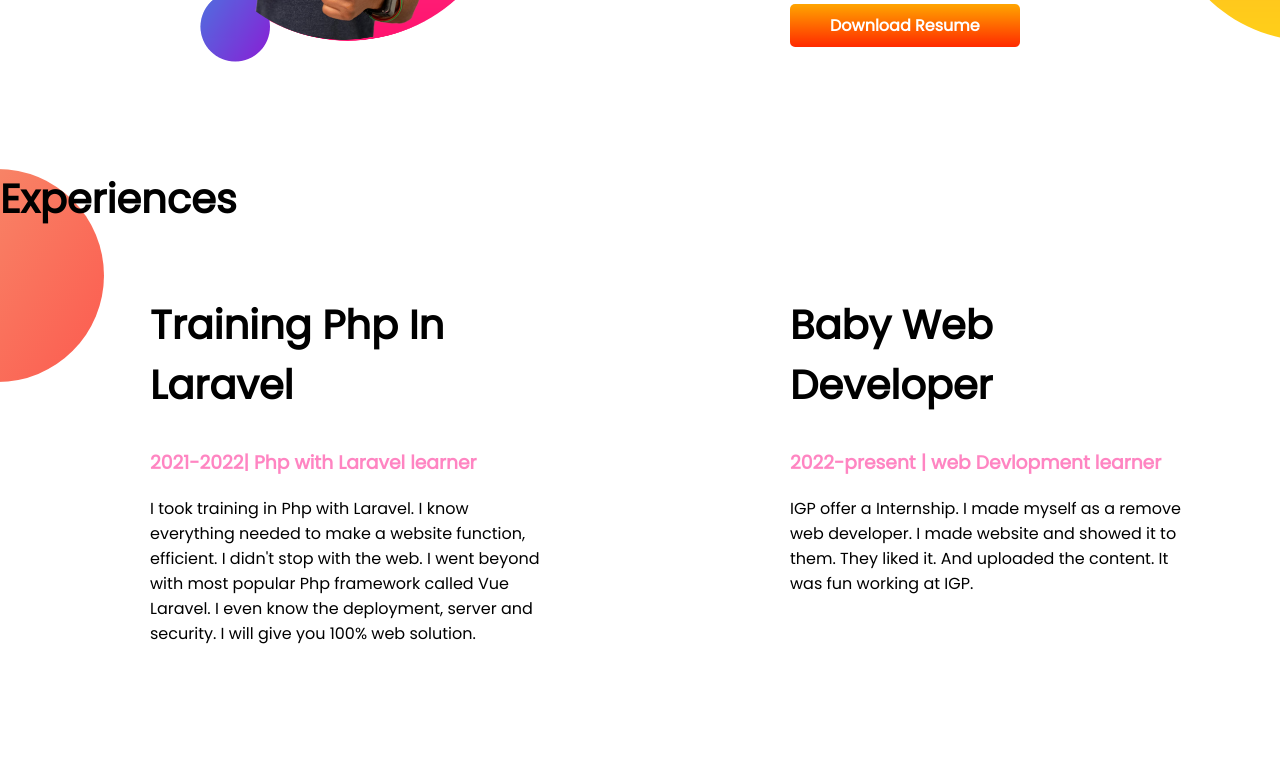
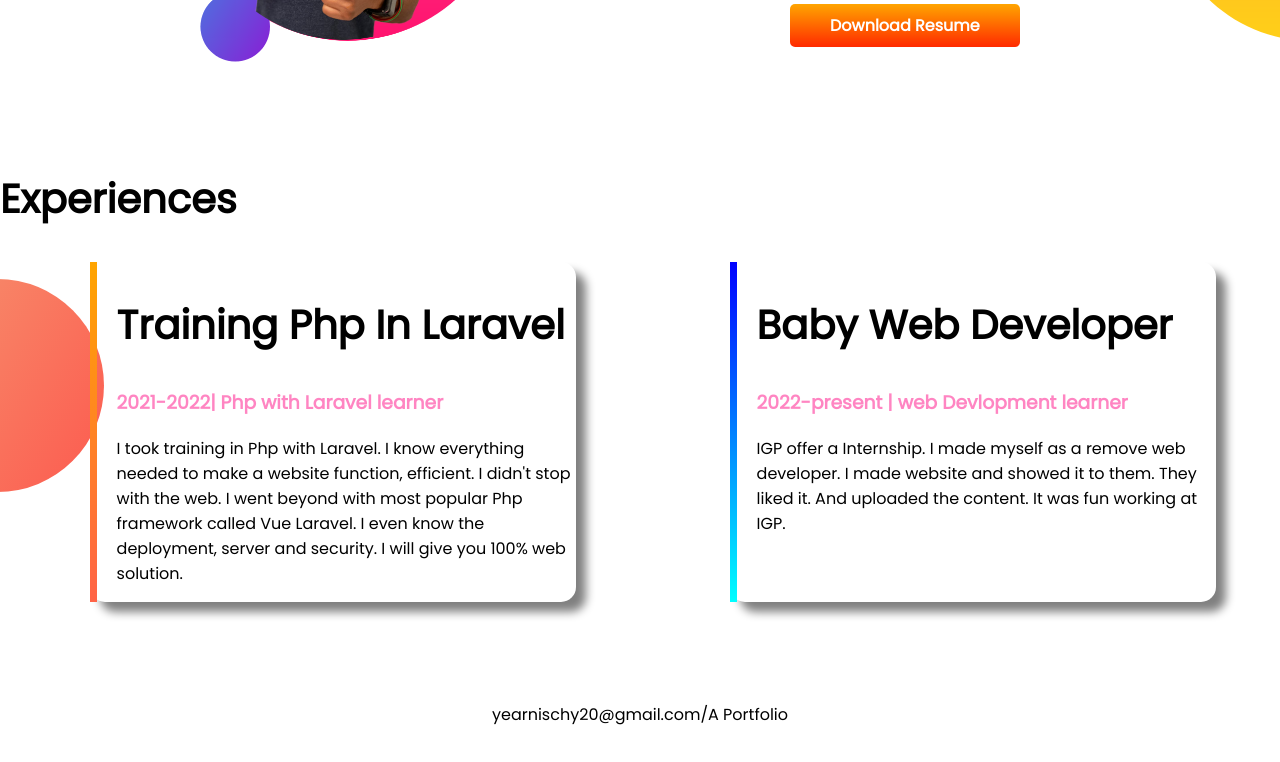
Before and after one commit to yearnis/Nowrin-portfolio, a plain HTML site: page index.html in a window 1280 px wide. Shown: the part 875-1637 px from the top of the page. Drawn offline with Linux system fonts and the light colour scheme.

Commit message:
complete portfolio

```diff
--- a/index.html
+++ b/index.html
@@ -47,14 +47,14 @@
     <section class="Experience">
         <h1>Experiences</h1>
         <div class="fexible">
-            <div class="half">
+            <div id="exp1" class="half1">
                 <h1>Training Php In Laravel</h1>
                 <h3 class="span">2021-2022| Php with Laravel learner</h3>
                 <p>I took training in Php with Laravel. I know everything needed to make a website function, efficient.
                     I didn't stop with the web. I went beyond with most popular Php framework called Vue Laravel. I even
                     know the deployment, server and security. I will give you 100% web solution.</p>
             </div>
-            <div class="half">
+            <div id="exp" class="half1">
                 <h1>Baby Web Developer</h1>
                 <h3 class="span">2022-present | web Devlopment learner</h3>
                 <p>IGP offer a Internship. I made myself as a remove web developer. I made website and showed it to
@@ -62,6 +62,9 @@
             </div>
         </div>
     </section>
+    <footer>
+        <p>yearnischy20@gmail.com/A Portfolio</p>
+    </footer>
 </body>
 
 </html>
--- a/style.css
+++ b/style.css
@@ -62,5 +62,31 @@ span {
 .Experience {
     background-image: url(images/exp-bg.png);
     background-repeat: no-repeat;
-    background-position: fixed;
+    background-position: left;
 }
+
+.half1 {
+    box-shadow: 10px 10px 10px grey;
+    width: 40%;
+    padding-left: 20px;
+    margin-left: 7%;
+    margin-right: 5%;
+    border-radius: 15px;
+}
+
+#exp {
+    border-left: 7px solid;
+    border-image: linear-gradient(blue, cyan);
+    border-image-slice: 1;
+}
+
+#exp1 {
+    border-left: 7px solid;
+    border-image: linear-gradient(orange, tomato);
+    border-image-slice: 1;
+}
+
+footer p {
+    text-align: center;
+    font-family: 'Poppins', sans-serif;
+}
```
